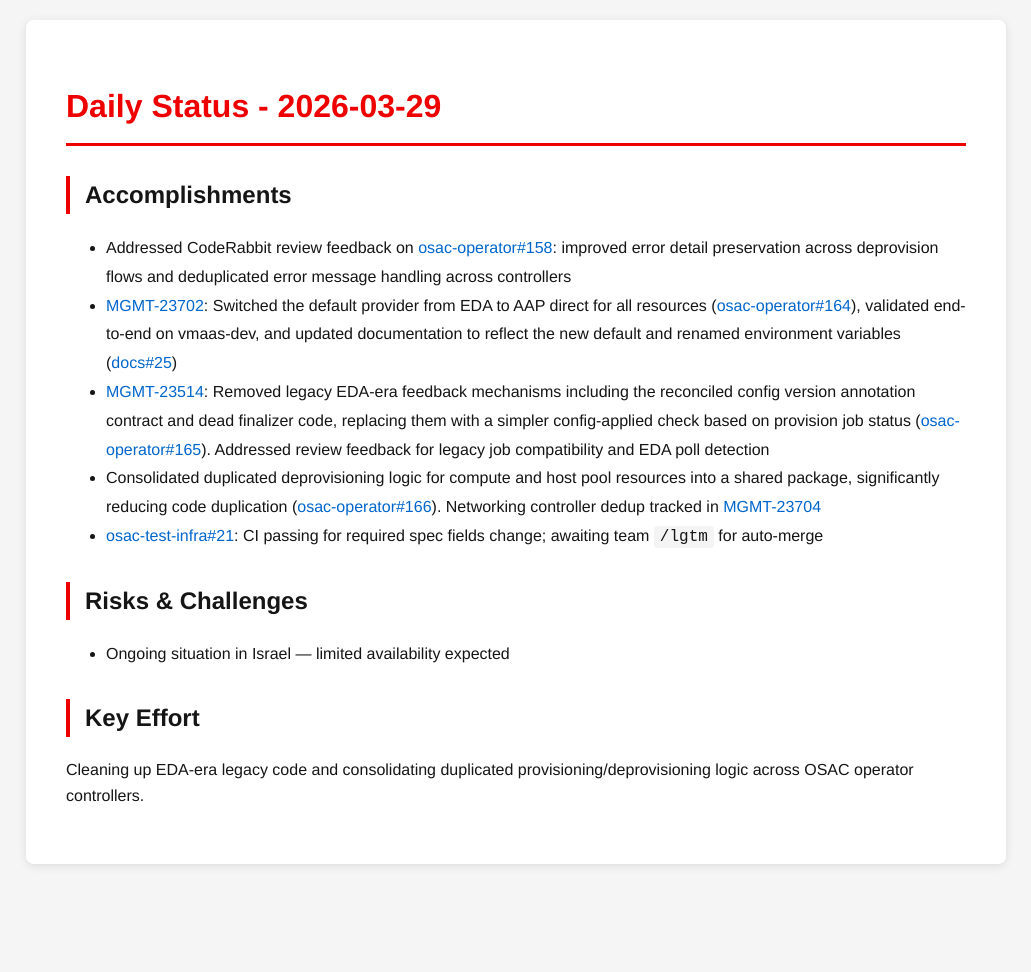
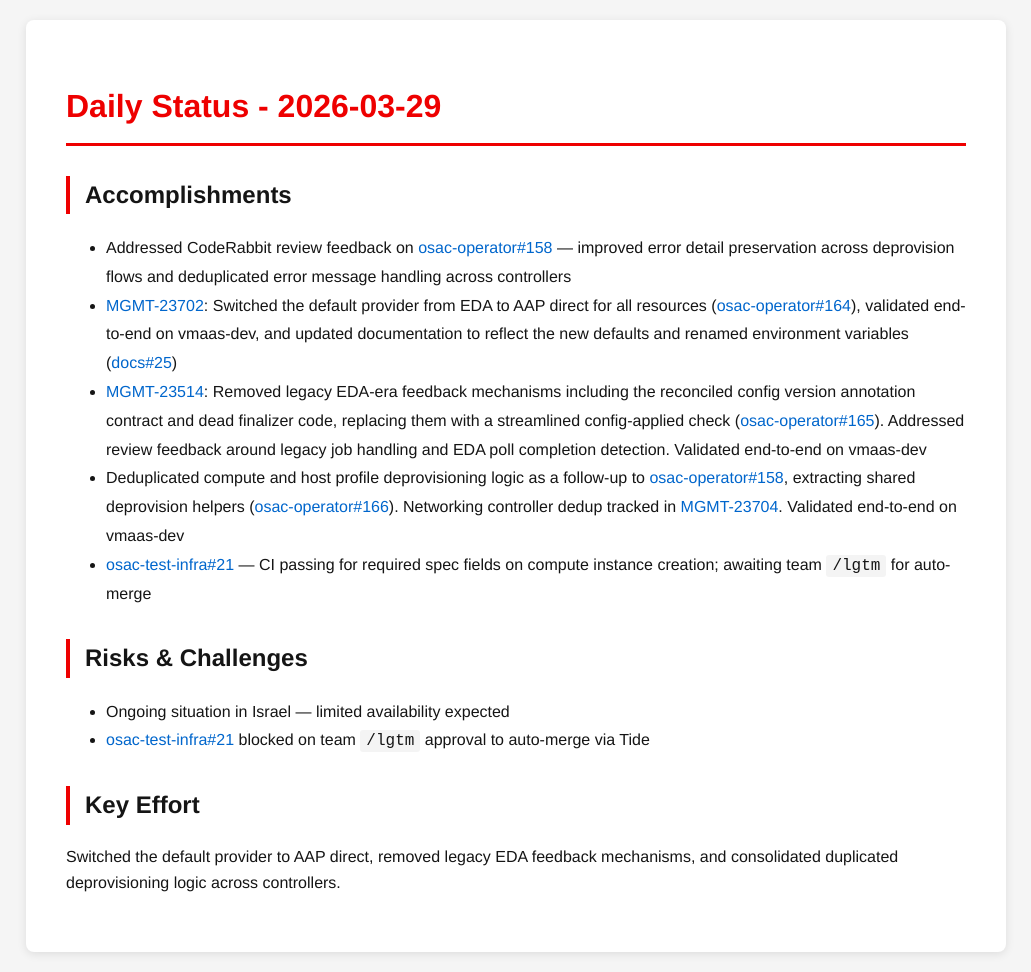
Before and after one commit to tzvatot/daily-status, a Jekyll site: the page built from 2026-03-29.md, in a window 1280 px wide. Shown: the whole page, without its empty margins (124-1155 px from the left). Built offline with Jekyll 4.4.1, drawn with Linux system fonts in a browser that asks for light colours; before the commit the page ends 900 px from its top, so only the background shows below that.

Commit message:
Daily status update - 2026-03-29

```diff
--- a/2026-03-29.md
+++ b/2026-03-29.md
@@ -7,14 +7,15 @@
 # Daily Status - 2026-03-29
 
 ## Accomplishments
-- Addressed CodeRabbit review feedback on [osac-operator#158](https://github.com/osac-project/osac-operator/pull/158): improved error detail preservation across deprovision flows and deduplicated error message handling across controllers
-- [MGMT-23702](https://issues.redhat.com/browse/MGMT-23702): Switched the default provider from EDA to AAP direct for all resources ([osac-operator#164](https://github.com/osac-project/osac-operator/pull/164)), validated end-to-end on vmaas-dev, and updated documentation to reflect the new default and renamed environment variables ([docs#25](https://github.com/osac-project/docs/pull/25))
-- [MGMT-23514](https://issues.redhat.com/browse/MGMT-23514): Removed legacy EDA-era feedback mechanisms including the reconciled config version annotation contract and dead finalizer code, replacing them with a simpler config-applied check based on provision job status ([osac-operator#165](https://github.com/osac-project/osac-operator/pull/165)). Addressed review feedback for legacy job compatibility and EDA poll detection
-- Consolidated duplicated deprovisioning logic for compute and host pool resources into a shared package, significantly reducing code duplication ([osac-operator#166](https://github.com/osac-project/osac-operator/pull/166)). Networking controller dedup tracked in [MGMT-23704](https://issues.redhat.com/browse/MGMT-23704)
-- [osac-test-infra#21](https://github.com/osac-project/osac-test-infra/pull/21): CI passing for required spec fields change; awaiting team `/lgtm` for auto-merge
+- Addressed CodeRabbit review feedback on [osac-operator#158](https://github.com/osac-project/osac-operator/pull/158) — improved error detail preservation across deprovision flows and deduplicated error message handling across controllers
+- [MGMT-23702](https://issues.redhat.com/browse/MGMT-23702): Switched the default provider from EDA to AAP direct for all resources ([osac-operator#164](https://github.com/osac-project/osac-operator/pull/164)), validated end-to-end on vmaas-dev, and updated documentation to reflect the new defaults and renamed environment variables ([docs#25](https://github.com/osac-project/docs/pull/25))
+- [MGMT-23514](https://issues.redhat.com/browse/MGMT-23514): Removed legacy EDA-era feedback mechanisms including the reconciled config version annotation contract and dead finalizer code, replacing them with a streamlined config-applied check ([osac-operator#165](https://github.com/osac-project/osac-operator/pull/165)). Addressed review feedback around legacy job handling and EDA poll completion detection. Validated end-to-end on vmaas-dev
+- Deduplicated compute and host profile deprovisioning logic as a follow-up to [osac-operator#158](https://github.com/osac-project/osac-operator/pull/158), extracting shared deprovision helpers ([osac-operator#166](https://github.com/osac-project/osac-operator/pull/166)). Networking controller dedup tracked in [MGMT-23704](https://issues.redhat.com/browse/MGMT-23704). Validated end-to-end on vmaas-dev
+- [osac-test-infra#21](https://github.com/osac-project/osac-test-infra/pull/21) — CI passing for required spec fields on compute instance creation; awaiting team `/lgtm` for auto-merge
 
 ## Risks & Challenges
 - Ongoing situation in Israel — limited availability expected
+- [osac-test-infra#21](https://github.com/osac-project/osac-test-infra/pull/21) blocked on team `/lgtm` approval to auto-merge via Tide
 
 ## Key Effort
-Cleaning up EDA-era legacy code and consolidating duplicated provisioning/deprovisioning logic across OSAC operator controllers.
+Switched the default provider to AAP direct, removed legacy EDA feedback mechanisms, and consolidated duplicated deprovisioning logic across controllers.
```
